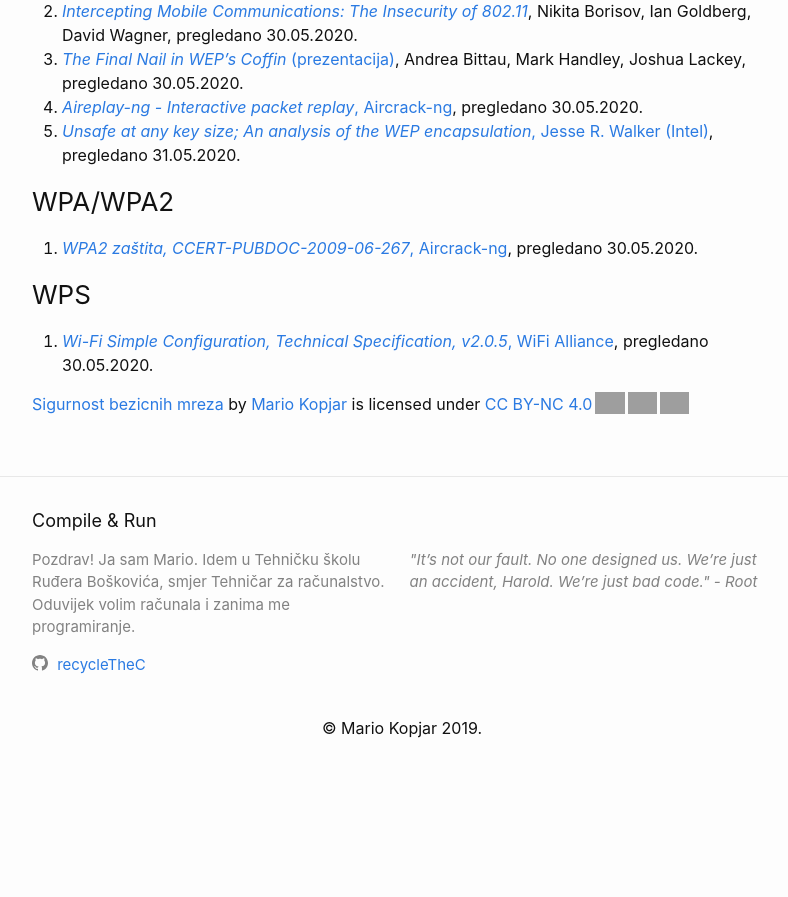
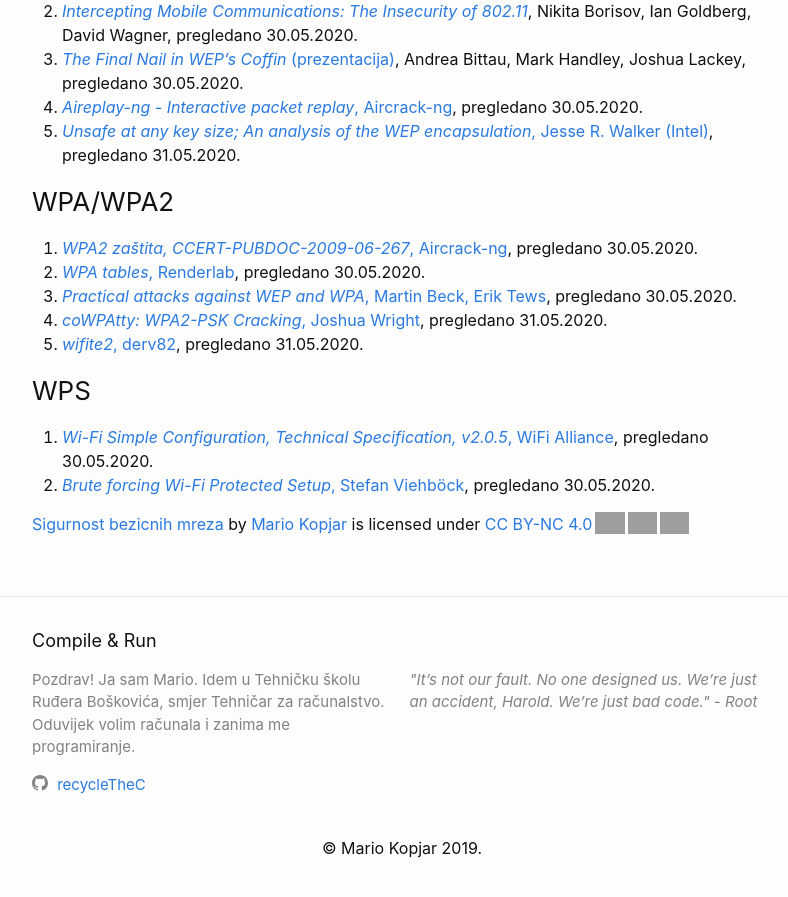
Before and after one commit to recycleTheC/blog, a Jekyll site: the page built from _posts/2020-05-31-rm-wifi-security.markdown, in a window 1280 px wide and 900 px high, scrolled down 6806 px. Shown: the top 897 px of the window, without its empty margins (238-1026 px from the left). Built offline with Jekyll 4.4.1, drawn with Linux system fonts in a browser that asks for light colours; the table of contents is made by our own code; before the commit the page ends 7586 px from its top, so only the background shows below that; grey boxes are pictures that could not be loaded.

Commit message:
WiFi Security v1.0.2

```diff
--- a/_posts/2020-05-31-rm-wifi-security.markdown
+++ b/_posts/2020-05-31-rm-wifi-security.markdown
@@ -268,12 +268,17 @@
 
 <ol>
   <li><a href="https://www.cert.hr/wp-content/uploads/2009/06/CCERT-PUBDOC-2009-06-267.pdf"><cite>WPA2 zaštita, CCERT-PUBDOC-2009-06-267</cite>, Aircrack-ng</a>, pregledano 30.05.2020.</li>
+  <li><a href="https://www.renderlab.net/projects/WPA-tables/"><cite>WPA tables</cite>, Renderlab</a>, pregledano 30.05.2020.</li>
+  <li><a href="http://dl.aircrack-ng.org/breakingwepandwpa.pdf"><cite>Practical attacks against WEP and WPA</cite>, Martin Beck, Erik Tews</a>, pregledano 30.05.2020.</li>
+  <li><a href="https://github.com/joswr1ght/cowpatty"><cite>coWPAtty: WPA2-PSK Cracking</cite>, Joshua Wright</a>, pregledano 31.05.2020.</li>
+  <li><a href="https://github.com/derv82/wifite2"><cite>wifite2</cite>, derv82</a>, pregledano 31.05.2020.</li>
 </ol>
 
 ### WPS
 
 <ol>
   <li><a href="https://www.wi-fi.org/download.php?file=/sites/default/files/private/Wi-Fi_Simple_Configuration_Technical_Specification_v2.0.5.pdf"><cite>Wi-Fi Simple Configuration, Technical Specification, v2.0.5</cite>, WiFi Alliance</a>, pregledano 30.05.2020.</li>
+  <li><a href="https://sviehb.files.wordpress.com/2011/12/viehboeck_wps.pdf"><cite>Brute forcing Wi-Fi Protected Setup</cite>, Stefan Viehböck</a>, pregledano 30.05.2020.</li>
 </ol>
 
 <p xmlns:dct="http://purl.org/dc/terms/" xmlns:cc="http://creativecommons.org/ns#" class="license-text"><a rel="cc:attributionURL" href="https://mario-kopjar.from.hr/racunalne-mreze/wifi-security/"><span rel="dct:title">Sigurnost bezicnih mreza</span></a> by <a rel="cc:attributionURL" href="https://mario-kopjar.from.hr"><span rel="cc:attributionName">Mario Kopjar</span></a> is licensed under <a href="https://creativecommons.org/licenses/by-nc/4.0">CC BY-NC 4.0<img style="height:22px!important;margin-left: 3px;vertical-align:text-bottom;" src="https://search.creativecommons.org/static/img/cc_icon.svg" /><img  style="height:22px!important;margin-left: 3px;vertical-align:text-bottom;" src="https://search.creativecommons.org/static/img/cc-by_icon.svg" /><img  style="height:22px!important;margin-left: 3px;vertical-align:text-bottom;" src="https://search.creativecommons.org/static/img/cc-nc_icon.svg" /></a></p>
```
